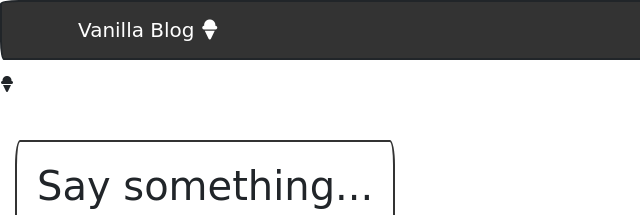
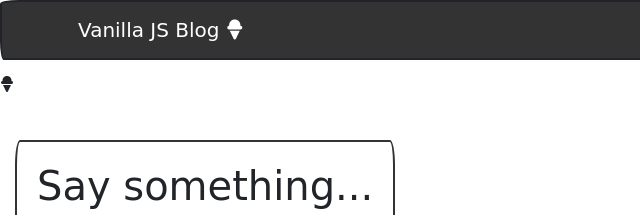
Before and after one commit to Paul-Cl-ark/vanilla-js-blog, a website built with Parcel: page index.html in a window 1280 px wide. Shown: the top 215 px of the page, 0-640 px from the left. Built offline with nearby package versions, Linux system fonts and the light colour scheme; a web font is replaced by a local one.

Commit message:
Add JS to naming

```diff
--- a/index.html
+++ b/index.html
@@ -4,7 +4,7 @@
   <meta charset="UTF-8">
   <meta http-equiv="X-UA-Compatible" content="IE=edge">
   <meta name="viewport" content="width=device-width, initial-scale=1.0">
-  <title>Vanilla blog</title>
+  <title>Vanilla JS Blog</title>
   <link rel="stylesheet" href="https://cdn.jsdelivr.net/npm/bootswatch@4.5.2/dist/sketchy/bootstrap.min.css">
   <link rel="stylesheet" href="https://use.fontawesome.com/releases/v5.15.3/css/all.css"
   integrity="sha384-SZXxX4whJ79/gErwcOYf+zWLeJdY/qpuqC4cAa9rOGUstPomtqpuNWT9wdPEn2fk" crossorigin="anonymous">
@@ -14,7 +14,7 @@
   <nav class="navbar navbar-dark bg-primary mb-3">
     <div class="container">
       <a href="#" class="navbar-brand">
-        <span>Vanilla Blog</span>
+        <span>Vanilla JS Blog</span>
         <i class="fas fa-ice-cream"/>
       </a>
     </div>
@@ -37,7 +37,7 @@
     <div id="posts"></div>
   </div>
   <footer class="footer p-3 text-center bg-secondary">
-    <span>Vanilla Blog</span>
+    <span>Vanilla JS Blog</span>
     <i class="fas fa-ice-cream"/>
   </footer>
   <script src="./index.js"></script>
```
